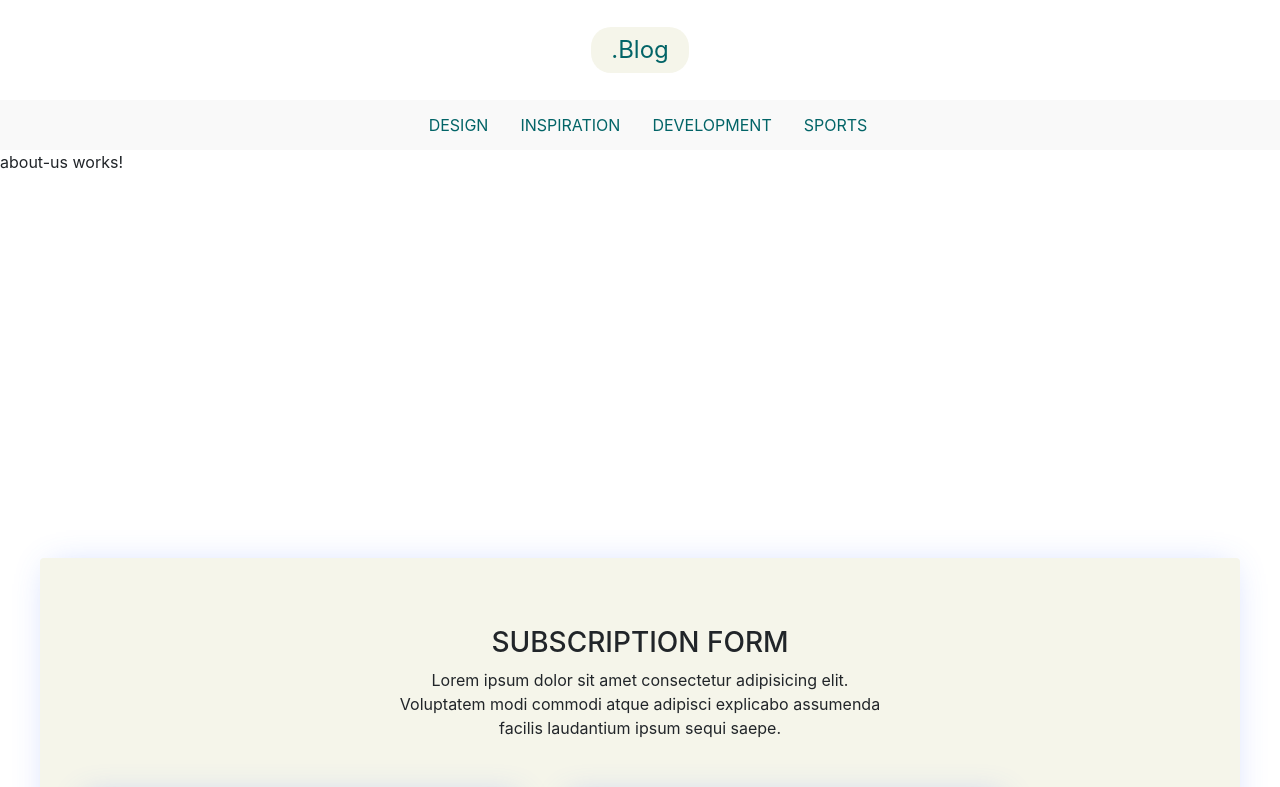
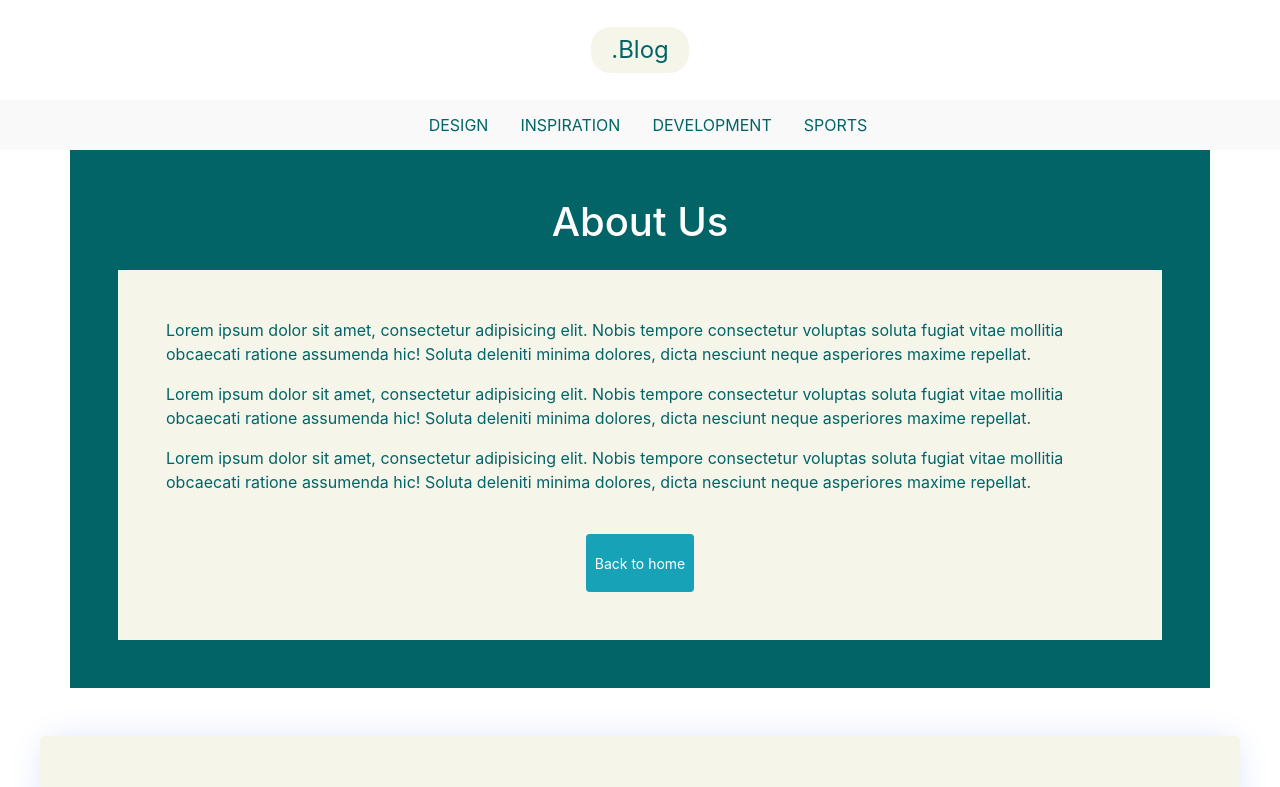
Before and after one commit to thapaRoyal/blogApp-angular, an Angular app: page /about in a window 1280 px wide. Shown: the top 787 px of the page. Built offline with nearby package versions, Linux system fonts and the light colour scheme.

Commit message:
about us page

```diff
--- a/src/app/pages/about-us/about-us.component.html
+++ b/src/app/pages/about-us/about-us.component.html
@@ -1 +1,15 @@
-<p>about-us works!</p>
+<section class="mt-5">
+    <div class="container mt-5 mb-5 p-5 bg-theme">
+        <h1 class="text-white text-center">About Us</h1>
+
+        <div class="p-5 mt-4 bg-secondary-theme text-theme-primary">
+            <p>Lorem ipsum dolor sit amet, consectetur adipisicing elit. Nobis tempore consectetur voluptas soluta fugiat vitae mollitia obcaecati ratione assumenda hic! Soluta deleniti minima dolores, dicta nesciunt neque asperiores maxime repellat.</p>
+            <p>Lorem ipsum dolor sit amet, consectetur adipisicing elit. Nobis tempore consectetur voluptas soluta fugiat vitae mollitia obcaecati ratione assumenda hic! Soluta deleniti minima dolores, dicta nesciunt neque asperiores maxime repellat.</p>
+            <p>Lorem ipsum dolor sit amet, consectetur adipisicing elit. Nobis tempore consectetur voluptas soluta fugiat vitae mollitia obcaecati ratione assumenda hic! Soluta deleniti minima dolores, dicta nesciunt neque asperiores maxime repellat.</p>
+
+            <div class="text-center">
+                <button class="btn btn-info btn-sm mt-4 btn-theme">Back to home</button>
+            </div>
+        </div>
+    </div>
+</section>
--- a/src/styles.scss
+++ b/src/styles.scss
@@ -30,6 +30,13 @@
     background-color: var(--primary-color);
 }
 
+.bg-secondary-theme{background-color: var(--secondary-color);}
+
+.text-theme-primary{
+
+    color: var(--primary-color);
+}
+
 .shadow-effect{
     box-shadow: 0px 0px 33px -10px rgba(71, 114, 254, 0.3);
 
```
